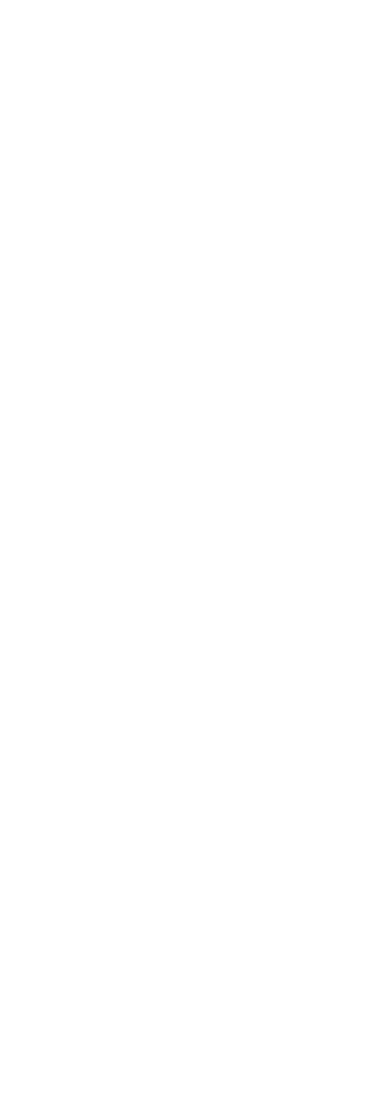
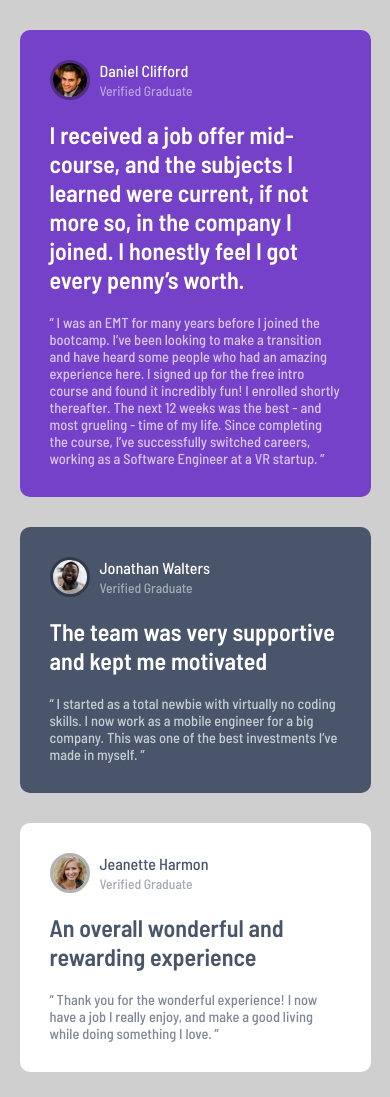
Before and after one commit to p-alex/testimonials-grid-section, a plain HTML site: page index.html in a window 390 px wide. Shown: the top 1097 px of the page. Before the commit the page ends 844 px from the top, so only its background shows below. Drawn offline with Linux system fonts and the light colour scheme.

Commit message:
Added html and made the site look good on mobile

```diff
--- a/index.html
+++ b/index.html
@@ -5,7 +5,126 @@
     <meta http-equiv="X-UA-Compatible" content="IE=edge" />
     <meta name="viewport" content="width=device-width, initial-scale=1.0" />
     <link rel="stylesheet" href="styles.css" />
+    <style>
+      @import url("https://fonts.googleapis.com/css2?family=Barlow+Semi+Condensed:wght@500;600&display=swap");
+      * {
+        padding: 0;
+        margin: 0;
+        box-sizing: border-box;
+        font-family: "Barlow Semi Condensed", sans-serif;
+      }
+      body {
+        background-color: hsl(0, 0%, 81%);
+      }
+    </style>
     <title>Testimonials-grid-section | Frontend Mentor</title>
   </head>
-  <body></body>
+  <body>
+    <div class="design"></div>
+    <main class="testimonials">
+      <div class="testimonial">
+        <div class="testimonial_user">
+          <img src="/images/image-daniel.jpg" alt="Daniel Clifford" />
+          <div class="testimonial_nameAndStatus">
+            <p>Daniel Clifford</p>
+            <span>Verified Graduate</span>
+          </div>
+        </div>
+        <h2 class="testimonial_title">
+          I received a job offer mid-course, and the subjects I learned were
+          current, if not more so, in the company I joined. I honestly feel I
+          got every penny’s worth.
+        </h2>
+        <p class="testimonial_body">
+          “ I was an EMT for many years before I joined the bootcamp. I’ve been
+          looking to make a transition and have heard some people who had an
+          amazing experience here. I signed up for the free intro course and
+          found it incredibly fun! I enrolled shortly thereafter. The next 12
+          weeks was the best - and most grueling - time of my life. Since
+          completing the course, I’ve successfully switched careers, working as
+          a Software Engineer at a VR startup. ”
+        </p>
+      </div>
+      <div class="testimonial">
+        <div class="testimonial_user">
+          <img src="/images/image-jonathan.jpg" alt="Jonathan Walters" />
+          <div class="testimonial_nameAndStatus">
+            <p>Jonathan Walters</p>
+            <span>Verified Graduate</span>
+          </div>
+        </div>
+        <h2 class="testimonial_title">
+          The team was very supportive and kept me motivated
+        </h2>
+        <p class="testimonial_body">
+          “ I started as a total newbie with virtually no coding skills. I now
+          work as a mobile engineer for a big company. This was one of the best
+          investments I’ve made in myself. ”
+        </p>
+      </div>
+      <div class="testimonial">
+        <div class="testimonial_user">
+          <img src="/images/image-jeanette.jpg" alt="Jeanette Harmon" />
+          <div class="testimonial_nameAndStatus">
+            <p>Jeanette Harmon</p>
+            <span>Verified Graduate</span>
+          </div>
+        </div>
+        <h2 class="testimonial_title">
+          An overall wonderful and rewarding experience
+        </h2>
+        <p class="testimonial_body">
+          “ Thank you for the wonderful experience! I now have a job I really
+          enjoy, and make a good living while doing something I love. ”
+        </p>
+      </div>
+      <div class="testimonial">
+        <div class="testimonial_user">
+          <img src="/images/image-patrick.jpg" alt="Patrick Abrams" />
+          <div class="testimonial_nameAndStatus">
+            <p>Patrick Abrams</p>
+            <span>Verified Graduate</span>
+          </div>
+        </div>
+        <h2 class="testimonial_title">
+          Awesome teaching support from TAs who did the bootcamp themselves.
+          Getting guidance from them and learning from their experiences was
+          easy.
+        </h2>
+        <p class="testimonial_body">
+          “ The staff seem genuinely concerned about my progress which I find
+          really refreshing. The program gave me the confidence necessary to be
+          able to go out in the world and present myself as a capable junior
+          developer. The standard is above the rest. You will get the personal
+          attention you need from an incredible community of smart and amazing
+          people. ”
+        </p>
+      </div>
+      <div class="testimonial">
+        <div class="testimonial_user">
+          <img src="/images/image-kira.jpg" alt="Kira Whittle" />
+          <div class="testimonial_nameAndStatus">
+            <p>Kira Whittle</p>
+            <span>Verified Graduate</span>
+          </div>
+        </div>
+        <h2 class="testimonial_title">
+          Such a life-changing experience. Highly recommended!
+        </h2>
+        <p class="testimonial_body">
+          “ Before joining the bootcamp, I’ve never written a line of code. I
+          needed some structure from professionals who can help me learn
+          programming step by step. I was encouraged to enroll by a former
+          student of theirs who can only say wonderful things about the program.
+          The entire curriculum and staff did not disappoint. They were very
+          hands-on and I never had to wait long for assistance. The agile team
+          project, in particular, was outstanding. It took my learning to the
+          next level in a way that no tutorial could ever have. In fact, I’ve
+          often referred to it during interviews as an example of my developent
+          experience. It certainly helped me land a job as a full-stack
+          developer after receiving multiple offers. 100% recommend! ”
+        </p>
+      </div>
+    </main>
+  </body>
 </html>
--- a/styles.css
+++ b/styles.css
@@ -0,0 +1,67 @@
+.design {
+  position: absolute;
+  width: 100%;
+  height: 100%;
+  background-image: url(/images/desktop-design.jpg);
+  background-repeat: no-repeat;
+  background-size: cover;
+  z-index: -1;
+  top: 0;
+  left: 0;
+  display: none;
+}
+.testimonials {
+  position: relative;
+  display: grid;
+  grid-template-columns: 1fr;
+  grid-gap: 30px;
+  width: 90%;
+  margin: 30px auto;
+}
+.testimonial:nth-child(1) {
+  background: hsl(263, 55%, 52%);
+}
+.testimonial:nth-child(2) {
+  background: hsl(217, 19%, 35%);
+}
+.testimonial:nth-child(3) {
+  background: hsl(0, 0%, 100%);
+  color: hsl(217, 19%, 35%);
+}
+.testimonial:nth-child(4) {
+  background: hsl(219, 29%, 14%);
+}
+.testimonial:nth-child(5) {
+  background: hsl(0, 0%, 100%);
+  color: hsl(217, 19%, 35%);
+}
+.testimonial {
+  position: relative;
+  padding: 30px;
+  border-radius: 10px;
+  color: white;
+}
+.testimonial_user {
+  display: flex;
+  align-items: center;
+}
+.testimonial_user span {
+  opacity: 0.5;
+  font-size: 0.85rem;
+}
+.testimonial_title {
+  margin: 20px 0;
+  font-weight: 600;
+}
+.testimonial_body {
+  opacity: 0.7;
+  font-size: 0.9rem;
+  font-weight: 500;
+}
+.testimonial_user img {
+  width: 40px;
+  height: 40px;
+  border-radius: 50%;
+  border: solid rgba(0, 0, 0, 0.3) 3px;
+  margin-right: 10px;
+}
```
Also changed, not shown: images/desktop-design.jpg (added).
